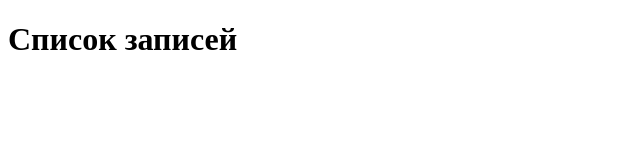
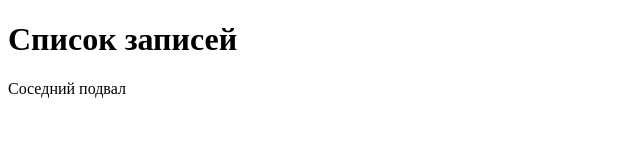
Before and after one commit to barsukov-d/sdai-mr-web, a website: page index.html in a window 1280 px wide. Shown: the whole page, without its empty margins (0-640 px from the left). Drawn offline with Linux system fonts and the light colour scheme; no server answers.

Commit message:
Соседняя правка подвала (МР10)

```diff
--- a/index.html
+++ b/index.html
@@ -2,4 +2,5 @@
 <body><h1>Список записей</h1><ol class="items" id="list"></ol>
 <script>function renderList(xs){return xs.map(x=>"<li>"+x.title+" — "+x.price+" ₽</li>").join("")}
 fetch("/api/items").then(r=>r.json()).then(xs=>{document.getElementById("list").innerHTML=renderList(xs)})</script>
+<footer>Соседний подвал</footer>
 </body></html>
```
